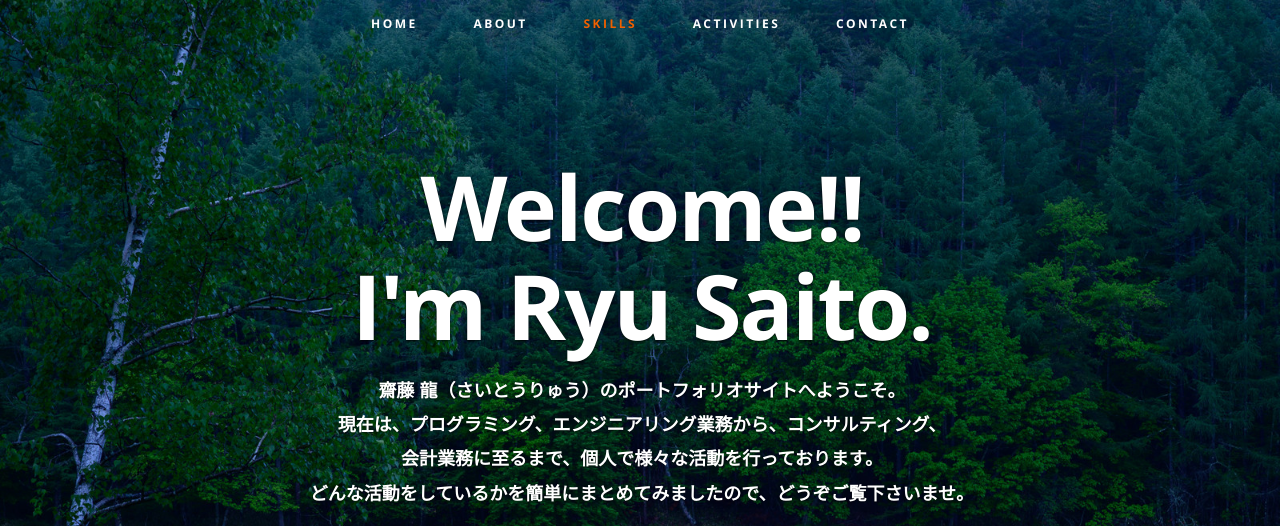
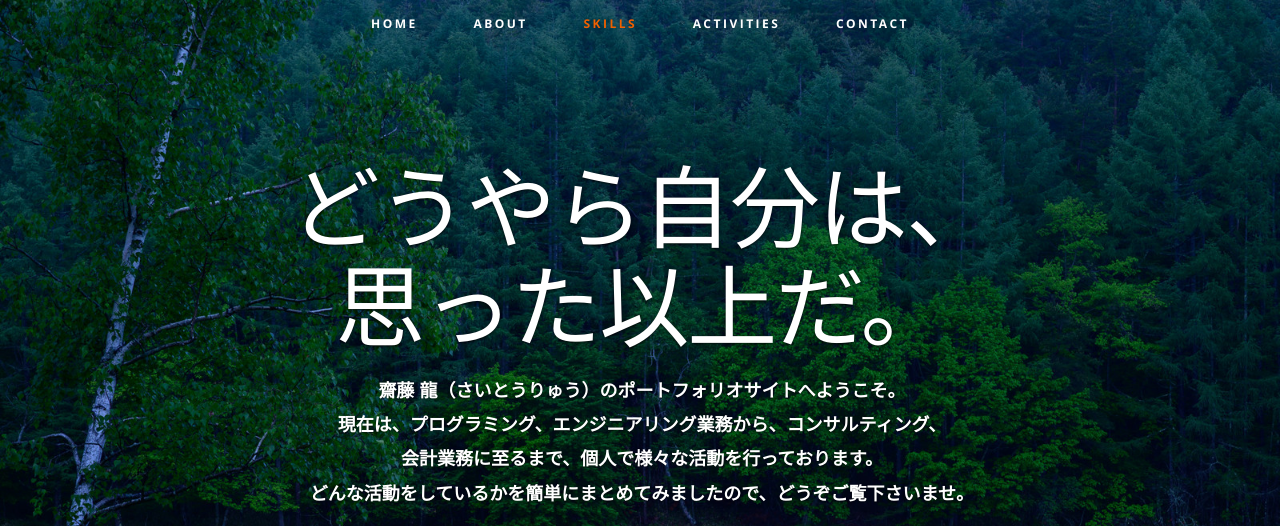
Before and after one commit to drash5296/portfolio-ryusaito, a plain HTML site: page index.html in a window 1280 px wide. Shown: the top 526 px of the page. Drawn offline with nearby package versions, Linux system fonts and the light colour scheme.

Commit message:
Update index.html

```diff
--- a/index.html
+++ b/index.html
@@ -56,7 +56,7 @@
 
       <div class="row banner">
          <div class="banner-text">
-            <h1 class="responsive-headline">Welcome!!<br>I'm Ryu Saito.</h1>
+            <h1 class="responsive-headline">どうやら自分は、<br>思った以上だ。</h1>
             <h3>齋藤 龍（さいとうりゅう）のポートフォリオサイトへようこそ。<br>
                 現在は、プログラミング、エンジニアリング業務から、コンサルティング、<br>
                 会計業務に至るまで、個人で様々な活動を行っております。<br>
```
